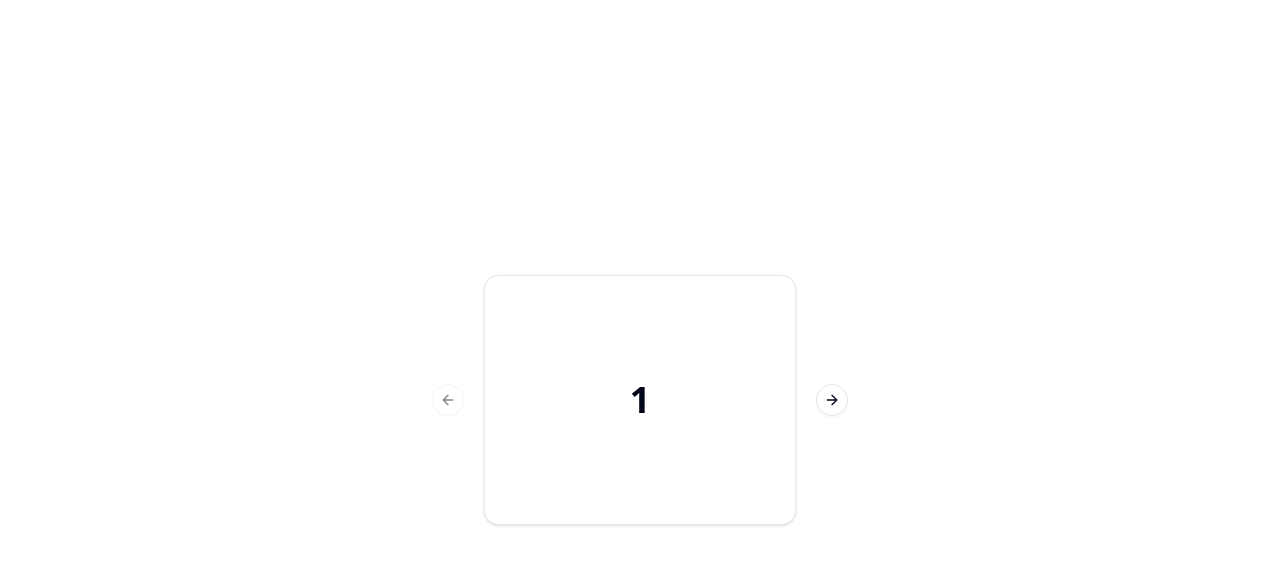
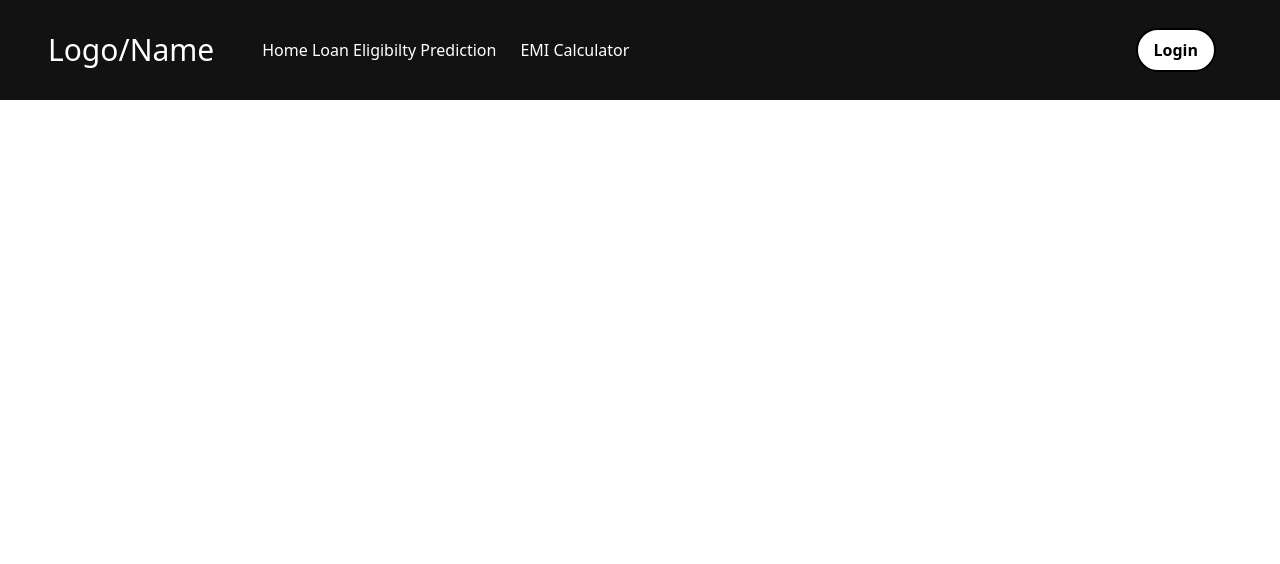
Before and after one commit to Sahilpatil135/Home-Loan-Eligibility-Prediction, a Next.js app in the folder client/: page / in a window 1280 px wide. Shown: the top 564 px of the page. Built offline with nearby package versions, Linux system fonts and the light colour scheme.

Commit message:
Navbar Created

```diff
--- a/client/src/app/layout.js
+++ b/client/src/app/layout.js
@@ -12,7 +12,7 @@ const geistMono = Geist_Mono({
 });
 
 export const metadata = {
-  title: "Create Next App",
+  title: "Laiki Ahe ka Ghar Ghenyachi ?",
   description: "Generated by create next app",
 };
 
--- a/client/src/app/page.js
+++ b/client/src/app/page.js
@@ -6,11 +6,13 @@ import {
   CarouselNext,
   CarouselPrevious,
 } from "@/components/ui/carousel"
+import Navbar from "@/components/navbar/Navbar";
 
 export default function Home() {
   return (
-    <div className="h-screen flex items-center justify-center">
-      <Carousel className="w-full max-w-xs">
+    <div className="flex flex-col">
+      <Navbar />
+      {/* <Carousel className="w-full max-w-xs">
         <CarouselContent>
           {Array.from({ length: 5 }).map((_, index) => (
             <CarouselItem key={index}>
@@ -26,7 +28,7 @@ export default function Home() {
         </CarouselContent>
         <CarouselPrevious />
         <CarouselNext />
-      </Carousel>
+      </Carousel> */}
     </div>
   );
 }
--- /dev/null
+++ b/client/src/components/navbar/Navbar.jsx
@@ -0,0 +1,25 @@
+import React from 'react'
+
+const navbar = () => {
+  return (
+    <nav className="navbar sticky top-0 bg-[#121212] flex justify-between navbar-expand-md">
+        <div className="flex w-auto p-8 items-center">
+          <div className="cursor-pointer">
+            <h1 className="text-3xl px-4 text-[#ffffff] hover:text-[#aad6ec]">Logo/Name</h1>
+          </div>
+          <div className="flex gap-6 pl-8">
+            <h2 className="cursor-pointer text-[#ffffff] hover:text-[#aad6ec]">Home Loan Eligibilty Prediction</h2>
+            <h2 className="cursor-pointer text-[#ffffff] hover:text-[#aad6ec]">EMI Calculator</h2>
+          </div>
+        </div>
+        <div className="flex py-7 px-16">
+        {/* text-white bg-[#1DB954] */}
+          <button className="px-4 font-bold text-black bg-white border-2 rounded-full border-black cursor-pointer hover:bg-[#03DAC5]">
+            <h2>Login</h2>
+          </button>
+        </div>
+    </nav>
+  )
+}
+
+export default navbar
```
